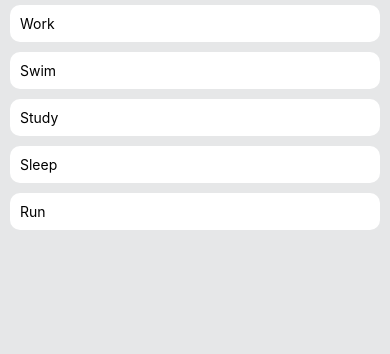
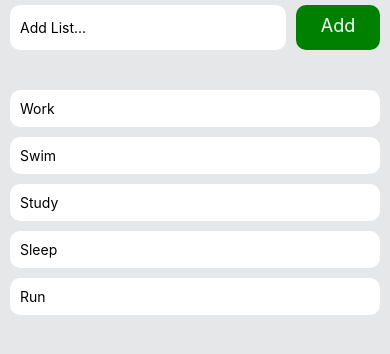
Before and after one commit to DumbWaysStudent/DW128M0DR_todolist, a React Native app: screen / in a window 390 px wide. Shown: the top 354 px of the page. Built offline with nearby package versions, Linux system fonts and the light colour scheme.

Commit message:
2.add todo

```diff
--- a/src/screens/TodoList.js
+++ b/src/screens/TodoList.js
@@ -4,11 +4,25 @@ import {
   Text,
   FlatList,
   StyleSheet,
-  SafeAreaView
+  SafeAreaView,
+  TextInput,
+  TouchableHighlight,
 } from 'react-native';
 
+function Item ({title}) {
+  return(
+    <View style={styles.item}>
+      <Text style={styles.title}>{title}</Text>
+    </View>
+  );
+}
 
-const data = [
+class TodoList extends Component {
+    constructor(){
+        super();
+        this.state = {
+            inputList : "",
+            data : [
                 {
                   id : 1,
                   title : "Work"
@@ -29,27 +43,47 @@ const data = [
                   id : 5,
                   title : "Run"
                 },
-];
-
-function Item ({title}) {
-  return(
-    <View style={styles.item}>
-      <Text style={styles.title}>{title}</Text>
-    </View>
-  );
+              ]
+        }
     }
 
-function TodoList () {
+    handleAdd = () => {
+        const {data, dataIsEdit} = this.state;
+        const dataId = data.length + 1;
+        const inputList = {
+          id : dataId,
+          title: this.state.inputList
+        };
+        data.push(inputList);
+        this.setState({ data: inputList});
+        this.empty.clear()
+        console.log(data);
+
+      }
+
+      render(){
         return(
           <SafeAreaView style={styles.container}>
+              <View style={styles.addList}>
+                  <TextInput
+                    placeholder="Add List..."
+                    onChangeText={inputList => this.setState({ inputList }) }
+                    style={styles.textInput}
+                    ref={ref => this.empty = ref} />
+
+                    <TouchableHighlight onPress={this.handleAdd} style={styles.button}>
+                        <Text style={styles.btnText}>Add</Text>
+                    </TouchableHighlight>
+              </View>
 
             <FlatList
-        data = {data}
+              data = {this.state.data}
               renderItem = {({item}) => <Item title={item.title} />}
               keyExtractor = {item => item.id}
             />
           </SafeAreaView>
         );
+      }
 }
 
 export default TodoList;
@@ -59,9 +93,36 @@ const styles = StyleSheet.create({
     flex: 1,
     backgroundColor: "#E6E7E8",
   },
+  addList : {
+      flexDirection: 'row',
+      marginBottom : 30,
+  },
+  button : {
+    backgroundColor : 'green',
+    borderRadius : 10,
+    marginVertical : 5,
+    marginRight : 10,
+    flex: 20,
+    height : 45,
+    alignItems : 'center',
+    padding : 10,
+  },
+  btnText : {
+    fontSize : 18,
+    color : 'white',
+  },
   item : {
     borderRadius : 10,
-    backgroundColor : "#FFFFFF",
+    backgroundColor : "#FFF",
+    padding : 10,
+    marginVertical : 5,
+    marginHorizontal : 10,
+  },
+  textInput : {
+    maxHeight : 45,
+    flex : 80,
+    borderRadius : 10,
+    backgroundColor : "#FFF",
     padding : 10,
     marginVertical : 5,
     marginHorizontal : 10,
```
Lines whose indentation alone changed are shown as unchanged.
